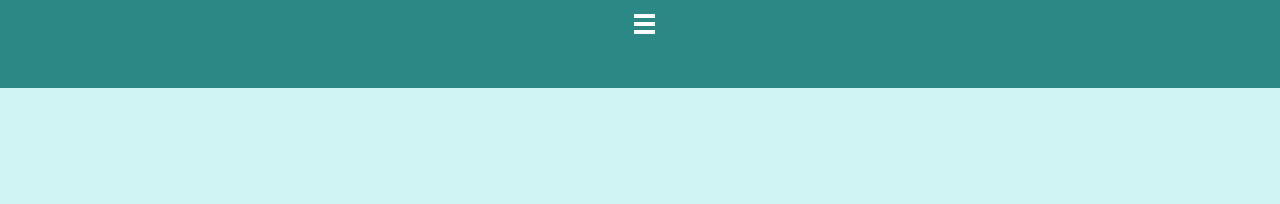
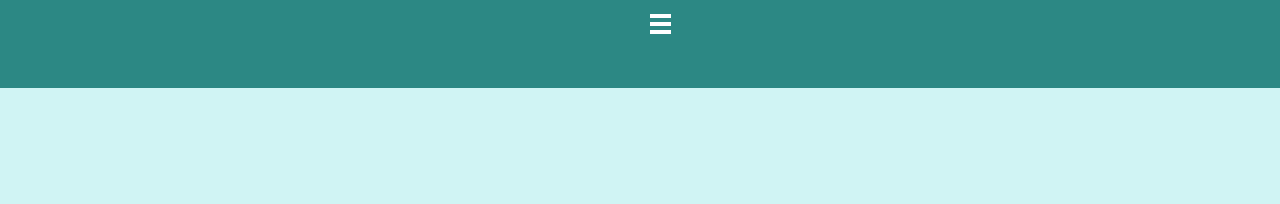
Before and after one commit to cattrn/test94.github.io, a Jekyll site: the page built from index.html, in a window 1280 px wide. Shown: the top 204 px of the page. Built offline with Jekyll 4.4.1, drawn with Linux system fonts in a browser that asks for light colours; nearby versions of some CDN libraries.

Commit message:
Update style2.css

```diff
--- a/css/style2.css
+++ b/css/style2.css
@@ -97,7 +97,7 @@ nav b {
 
 .menu-btn span {
   position: relative;
-  left: 4px;
+  left: 20px;
 	display: block;
 	width: 21px;
 	height: 4px;
@@ -113,7 +113,7 @@ nav b {
 .expand {
   position: relative;
 	display: block !important;
-  margin-bottom: -40px;
+  margin-bottom: -50px;
   font-family: 'Amatic SC', cursive;
 	font-size: 2em;
 	text-align: center;
@@ -123,8 +123,8 @@ nav b {
 
 .expand ul li {
   list-style-type: none;
-  margin-top: 1px;
-  margin-bottom: 1px;
+  margin-top: 2px;
+  margin-bottom: 2px;
 }
 
 #container {
```
